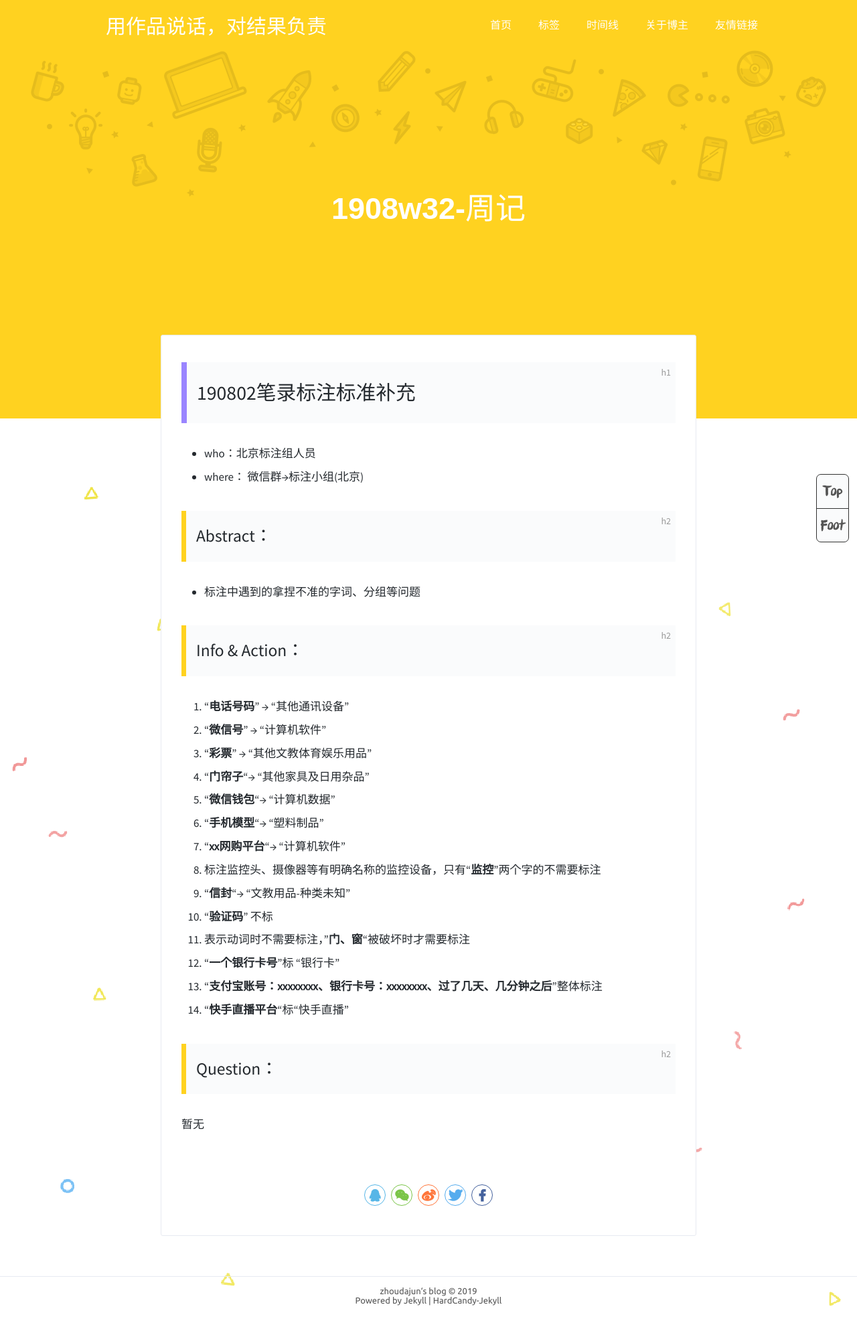
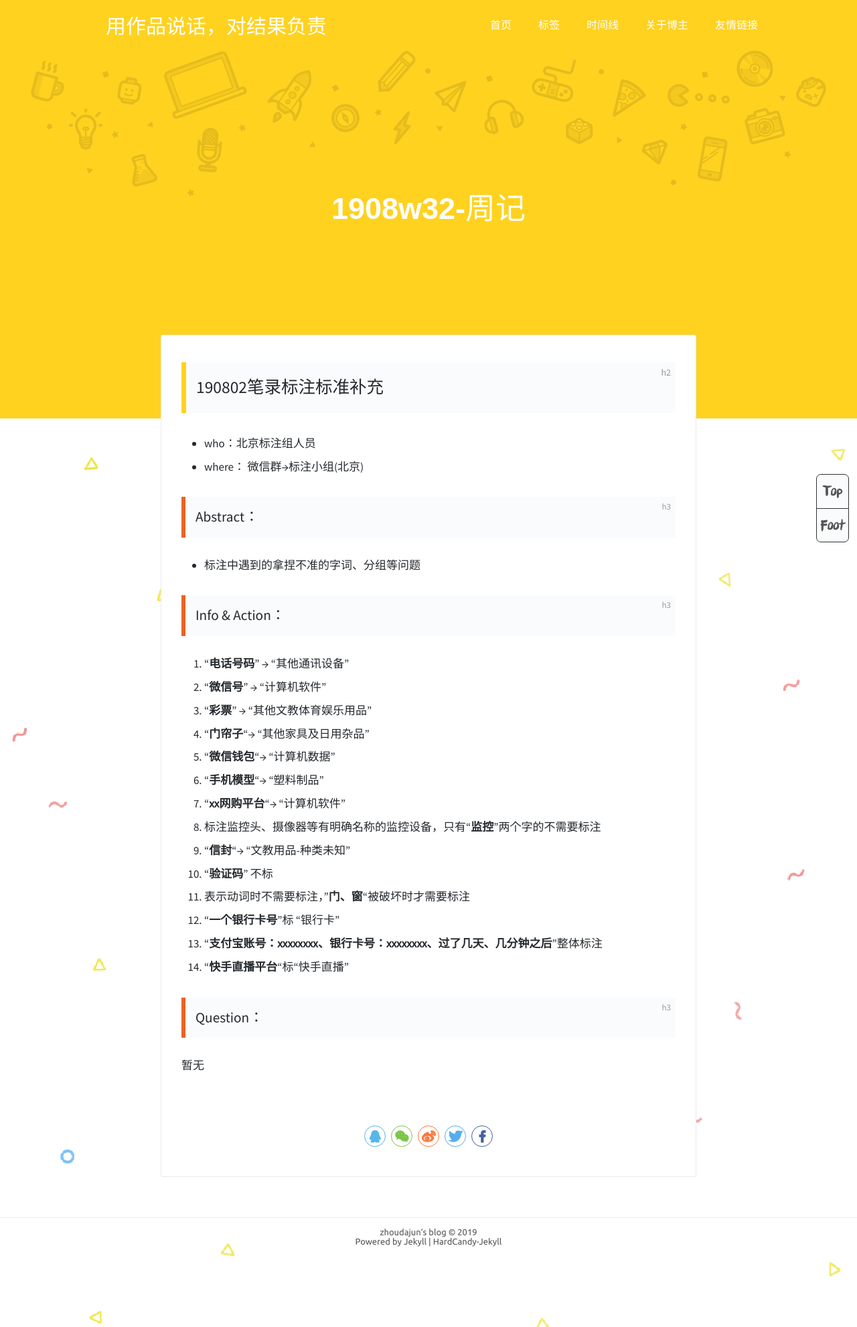
Before and after one commit to zhoudajun/zhoudajun.github.io, a Jekyll site: the page built from _posts/2019-08-10-w32-weekly-record.md, in a window 1280 px wide. Shown: the whole page at 67% size. Built offline with Jekyll 4.4.1, drawn with Linux system fonts in a browser that asks for light colours; comment, search, counter and statistics services are not loaded.

```diff
--- a/_posts/2019-08-10-w32-weekly-record.md
+++ b/_posts/2019-08-10-w32-weekly-record.md
@@ -8,7 +8,7 @@ color: rgb(255,210,32)
 tags: log
 ---
 
-# 190802笔录标注标准补充
+## 190802笔录标注标准补充
 
 
 
@@ -17,13 +17,13 @@ tags: log
 
 
 
-## Abstract：
+### Abstract：
 
 - 标注中遇到的拿捏不准的字词、分组等问题
 
 
 
-## Info & Action：
+### Info & Action：
 
 1. “**电话号码**” → "其他通讯设备"
 2. "**微信号**" → "计算机软件"
@@ -42,6 +42,6 @@ tags: log
 
 
 
-## Question：
+### Question：
 
 暂无
```
